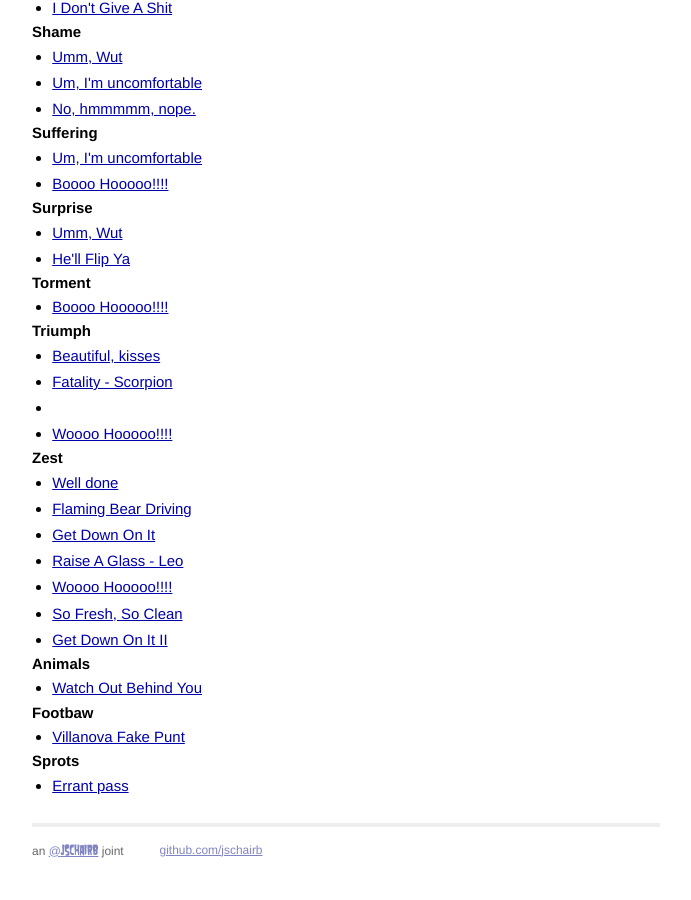
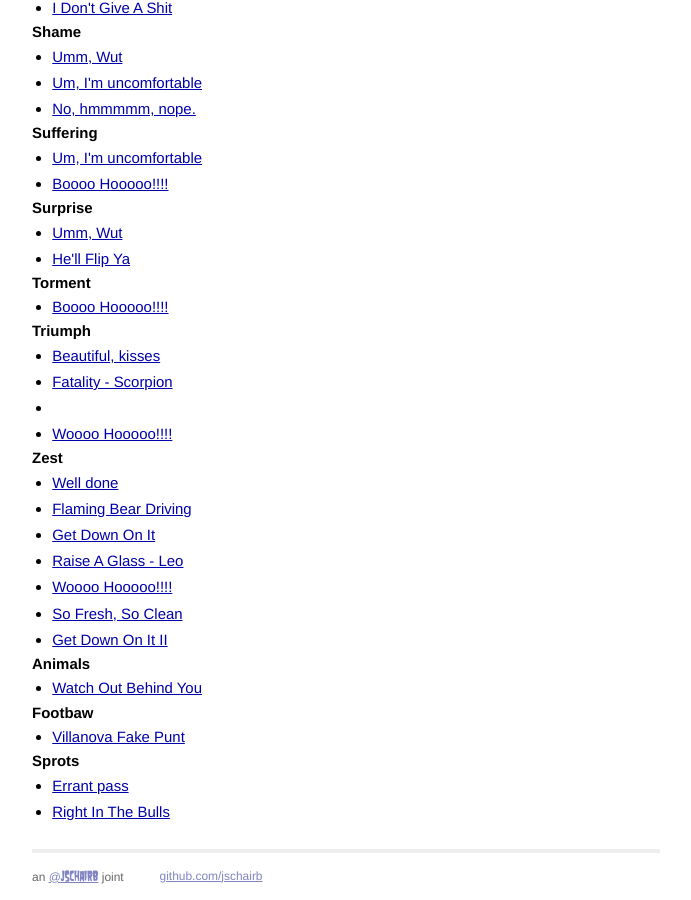
Before and after one commit to jschairb/zeitgeist, a Jekyll site: the page built from index.html, in a window 1280 px wide and 900 px high, scrolled down 1888 px. Shown: the whole window, without its empty margins (294-985 px from the left). Built offline with Jekyll 4.4.1, drawn with Linux system fonts in a browser that asks for light colours; Markdown is read by kramdown in place of the engine named in the settings; before the commit the page ends 2762 px from its top, so only the background shows below that.

Commit message:
RIGHT IN THE BULLS

```diff
--- a/_data/categories.yaml
+++ b/_data/categories.yaml
@@ -101,3 +101,4 @@
   - villanova-fake-punt
 Sprots:
   - errant-pass
+  - boozer-dick-punch
--- a/_data/images.yaml
+++ b/_data/images.yaml
@@ -4,6 +4,9 @@
 behold-the-fields:
   file: behold-the-fields.jpg
   name: "Behold, the fields"
+boozer-dick-punch:
+  file: boozer-dick-punch.fig
+  name: Right In The Bulls
 bronson-disapproval:
   file: bronson-disapproval.gif
   name: No
```
Also changed, not shown: 1 other file.
